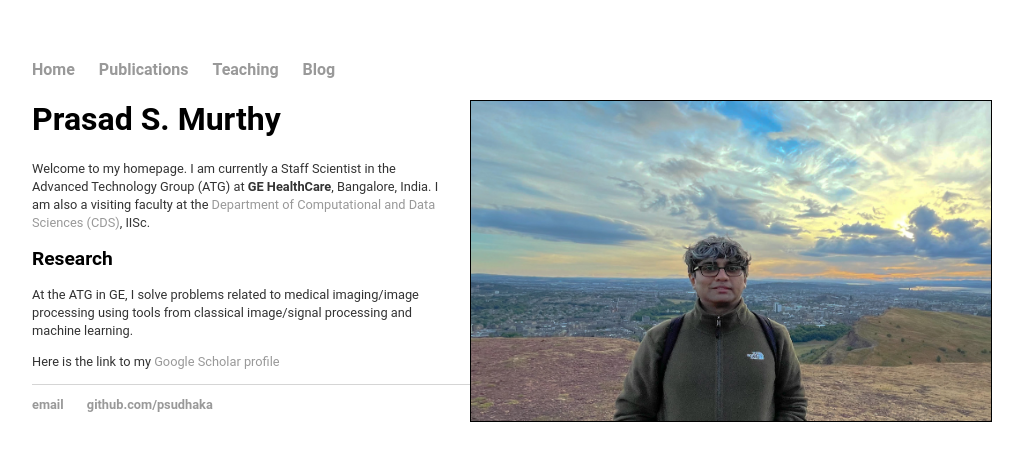
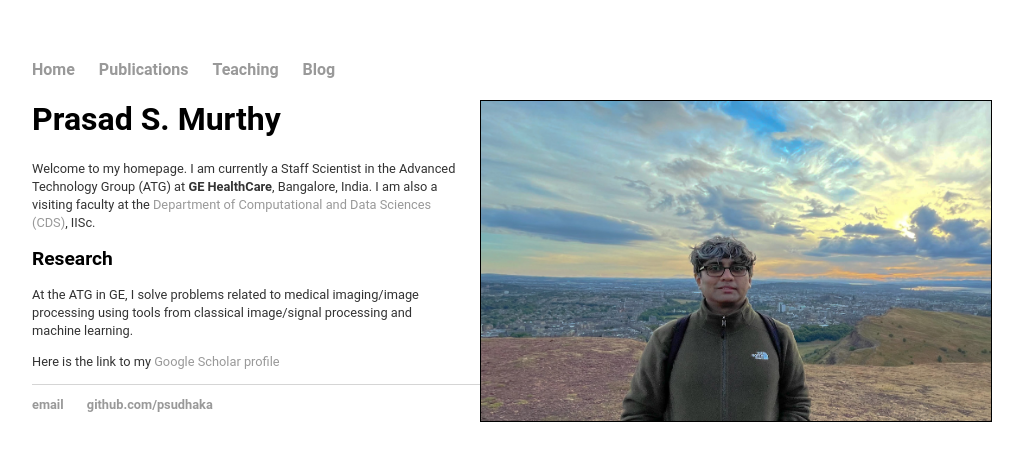
Before and after one commit to psudhaka/psudhaka.github.io, a Jekyll site: the page built from index.html, in a window 1280 px wide. Shown: the top 461 px of the page, without its empty margins (128-1151 px from the left). Built offline with Jekyll 4.4.1, drawn with Linux system fonts in a browser that asks for light colours.

Commit message:
Pic size

```diff
--- a/index.html
+++ b/index.html
@@ -13,7 +13,7 @@ img {
 
 
   <a>
-    <img src="PS2.jpg" alt="PS" width="520" height="320">
+    <img src="PS2.jpg" alt="PS" width="510" height="320">
   </a>
 
 
```
